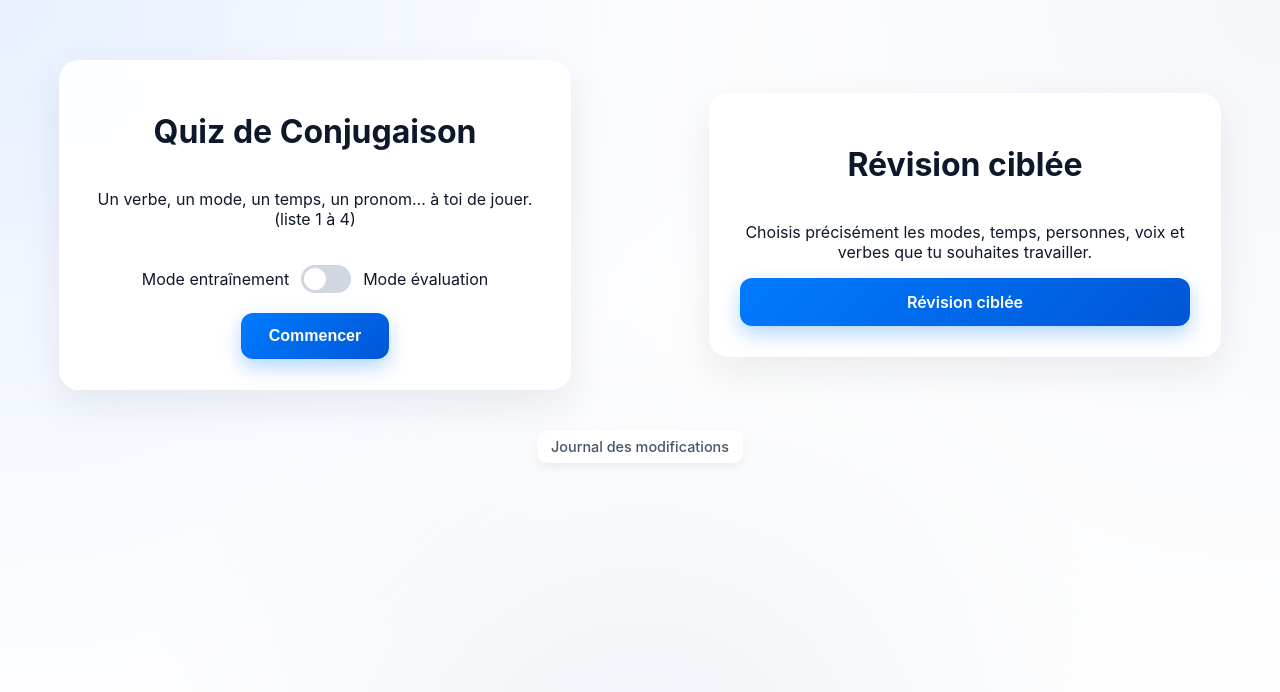
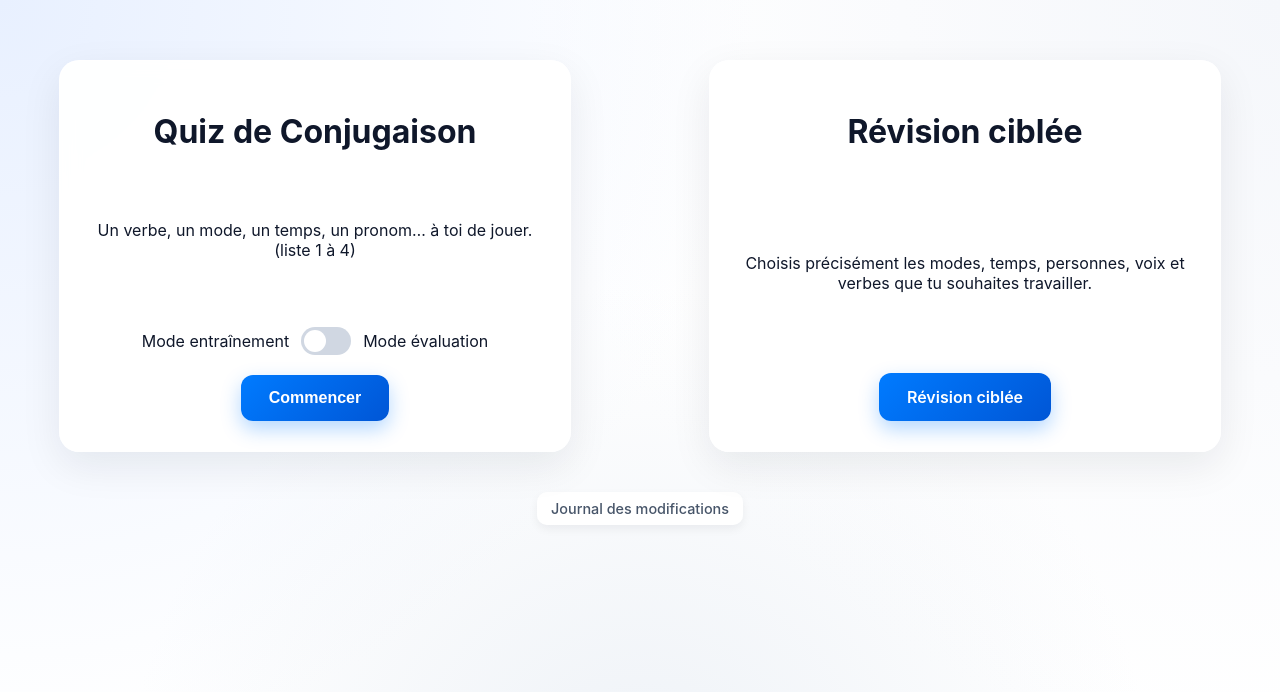
Before and after one commit to lemeilleurhackeur65645-cell/conjuguaisonv3, a Flask app: page / in a window 1280 px wide. Shown: the top 692 px of the page. Run offline with Flask 3, Linux system fonts and the light colour scheme.

Commit message:
Update style.css

```diff
--- a/static/style.css
+++ b/static/style.css
@@ -312,13 +312,18 @@ input:checked + .slider:before { transform: translateX(22px); }
         gap: 20px; /* espace réduit */
     }
 
-    .menu-row .container {
+  .menu-row .container {
+        width: 450px;              /* même largeur */
+        min-height: 330px;         /* même hauteur */
+        height: 330px;             /* fixe la hauteur */
         display: flex;
         flex-direction: column;
-        justify-content: space-between; /* équilibre le contenu */
+        justify-content: space-between;
+    }
+
+    /* Empêche le bouton de s'étirer */
+    .menu-row .container .btn {
+        width: auto;
+        align-self: center;
     }
 }
-
-}
-
-}
```
